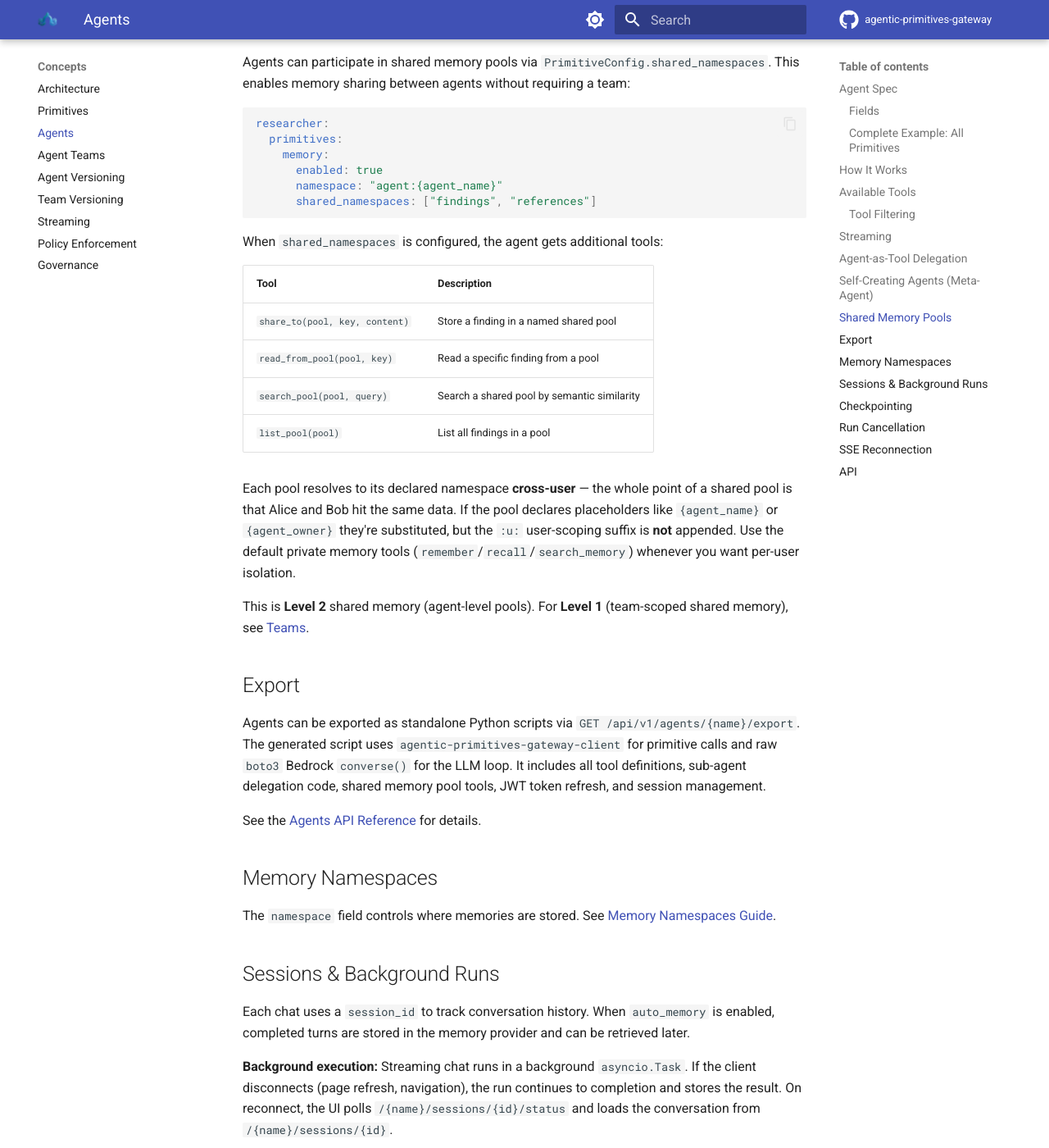
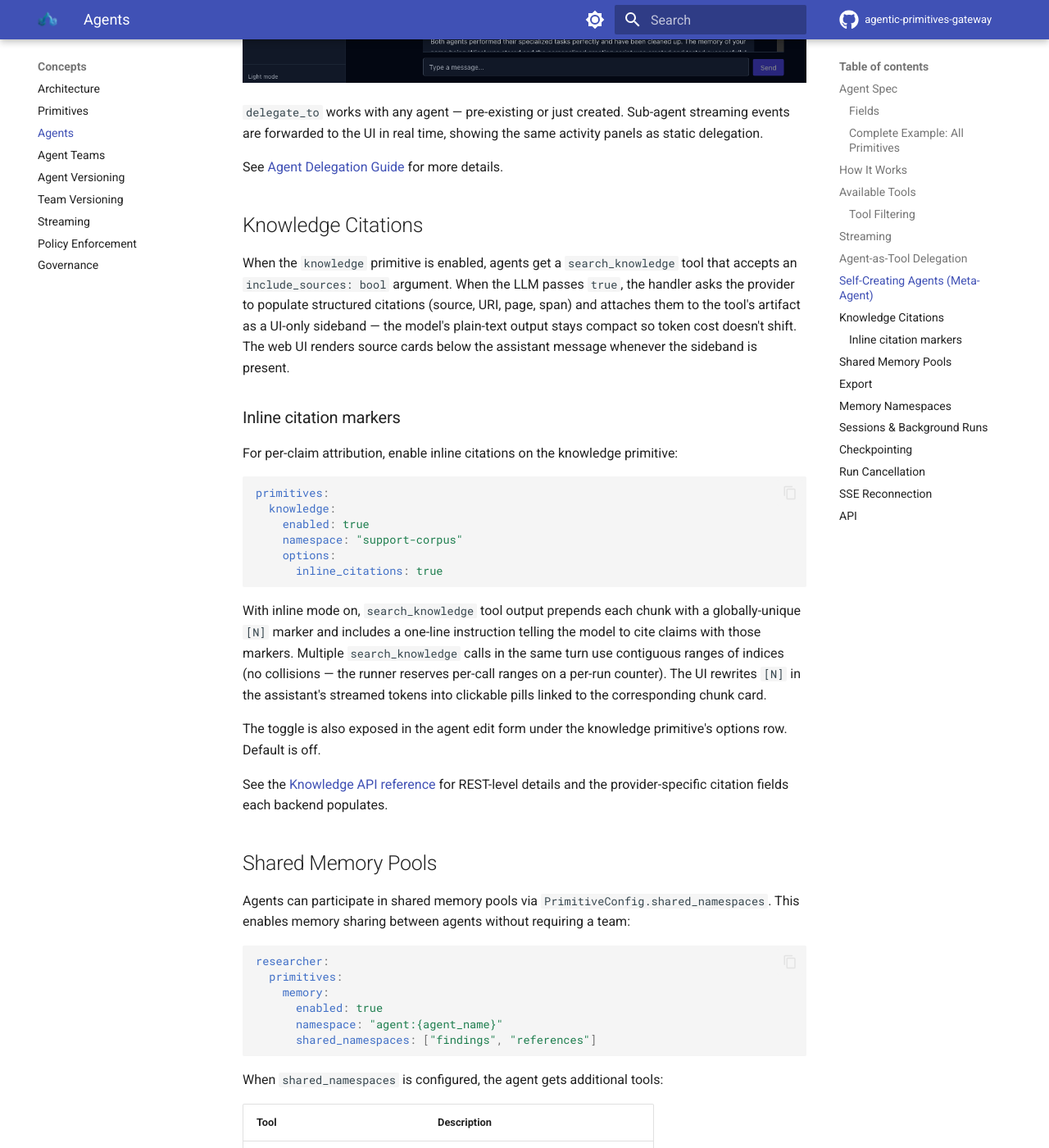
Before and after one commit to agentic-community/agentic-primitives-gateway, an MkDocs documentation site: the page built from docs/concepts/agents.md, in a window 1280 px wide and 1400 px high, scrolled down 6867 px. Shown: the whole window at 82% size. Built offline with MkDocs 1.6.1 and Material for MkDocs 9.7.7, drawn with Linux system fonts in a browser that asks for light colours; comment, search, counter and statistics services are not loaded; the version menu is left out; some of the changed text lies outside the part shown.

Commit message:
update docs for knowledge/citations
Signed-off-by: omrishiv <327609+omrishiv@users.noreply.github.com>

````diff
--- a/docs/concepts/agents.md
+++ b/docs/concepts/agents.md
@@ -52,8 +52,9 @@ Each primitive entry supports:
 |-------|-------------|---------|
 | `enabled` | Whether the primitive is active | `true` |
 | `tools` | Specific tools to allow; `null` includes all | `null` |
-| `namespace` | Memory namespace (memory primitive only); supports `{agent_name}`, `{session_id}` placeholders | `null` |
+| `namespace` | Namespace for memory or knowledge; supports `{agent_name}`, `{session_id}` placeholders | `null` |
 | `shared_namespaces` | Shared memory pool names (memory primitive only) | `null` |
+| `options` | Primitive-specific behaviour flags (e.g. `knowledge.options.inline_citations`) | `{}` |
 
 ### Complete Example: All Primitives
 
@@ -79,6 +80,13 @@ agents:
           enabled: true
           namespace: "agent:{agent_name}:{session_id}"
           # Tools: remember, recall, search_memory, forget, list_memories
+
+        knowledge:
+          enabled: true
+          namespace: "support-corpus"
+          options:
+            inline_citations: true
+          # Tools: search_knowledge
 
         browser:
           enabled: true
@@ -170,6 +178,7 @@ Each enabled primitive provides tools to the LLM:
 | Primitive | Tools |
 |-----------|-------|
 | **memory** | `remember`, `recall`, `search_memory`, `forget`, `list_memories` |
+| **knowledge** | `search_knowledge` |
 | **code_interpreter** | `execute_code` |
 | **browser** | `navigate`, `read_page`, `click`, `type_text`, `screenshot`, `evaluate_js` |
 | **tools** | `search_tools`, `invoke_tool` |
@@ -244,6 +253,29 @@ The meta-agent assesses the task, creates tailored specialists with focused syst
 `delegate_to` works with any agent — pre-existing or just created. Sub-agent streaming events are forwarded to the UI in real time, showing the same activity panels as static delegation.
 
 See [Agent Delegation Guide](../guides/agent-delegation.md) for more details.
+
+## Knowledge Citations
+
+When the `knowledge` primitive is enabled, agents get a `search_knowledge` tool that accepts an `include_sources: bool` argument.  When the LLM passes `true`, the handler asks the provider to populate structured citations (source, URI, page, span) and attaches them to the tool's artifact as a UI-only sideband — the model's plain-text output stays compact so token cost doesn't shift.  The web UI renders source cards below the assistant message whenever the sideband is present.
+
+### Inline citation markers
+
+For per-claim attribution, enable inline citations on the knowledge primitive:
+
+```yaml
+primitives:
+  knowledge:
+    enabled: true
+    namespace: "support-corpus"
+    options:
+      inline_citations: true
+```
+
+With inline mode on, `search_knowledge` tool output prepends each chunk with a globally-unique `[N]` marker and includes a one-line instruction telling the model to cite claims with those markers.  Multiple `search_knowledge` calls in the same turn use contiguous ranges of indices (no collisions — the runner reserves per-call ranges on a per-run counter).  The UI rewrites `[N]` in the assistant's streamed tokens into clickable pills linked to the corresponding chunk card.
+
+The toggle is also exposed in the agent edit form under the knowledge primitive's options row.  Default is off.
+
+See the [Knowledge API reference](../api/knowledge.md#source-citations-in-the-ui) for REST-level details and the provider-specific citation fields each backend populates.
 
 ## Shared Memory Pools
 
````
Also changed, not shown: docs/api/knowledge.md (+1 -1 lines), docs/primitives/knowledge/agentcore.md (+17 -0 lines), docs/primitives/knowledge/llamaindex.md (+15 -0 lines).
